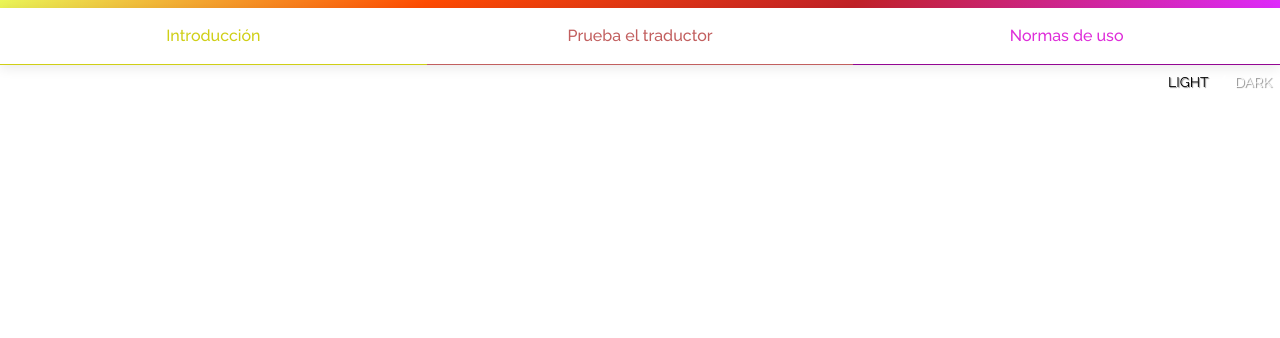
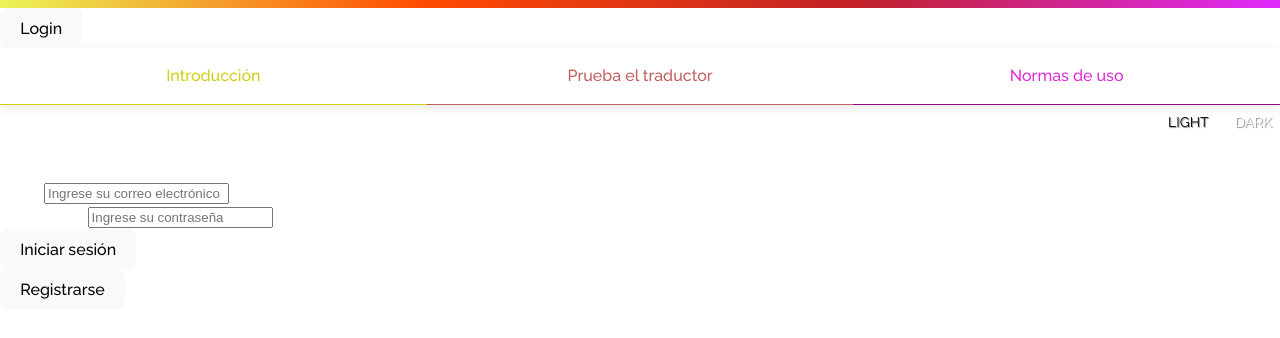
Before and after one commit to soniamartinezz/app-neskatila-front, a React (Vite) app: page /login in a window 1280 px wide. Shown: the top 338 px of the page. Built offline with nearby package versions, Linux system fonts and the light colour scheme.

Commit message:
login + form

```diff
--- a/src/App.jsx
+++ b/src/App.jsx
@@ -5,6 +5,8 @@ import ToggleSwitch from './components/ToggleSwitch';
 import Home from './views/Home';
 import Translate from './views/Translate';
 import UseRules from './views/UseRules';
+import LoginForm from './views/Login';
+import RegisterForm from './views/Register';
 import './App.css';
 
 function App({ handleClick, isDark }) {
@@ -17,6 +19,8 @@ function App({ handleClick, isDark }) {
           <Route path="/" element={<Home />} />
           <Route path="/traducir" element={<Translate />} />
           <Route path="/normas-uso" element={<UseRules />} />
+          <Route path="/login" element={<LoginForm />} />
+          <Route path="/register" element={<RegisterForm />} />
         </Routes>
       </Router>
     </>
--- /dev/null
+++ b/src/components/LoginButton.jsx
@@ -0,0 +1,13 @@
+import { Link } from 'react-router-dom';
+
+function LoginButton() {
+    return (
+      <div className="options-user">
+        <Link to="/login">
+          <button type="button">Login</button>
+        </Link>
+      </div>
+    );
+}
+
+export default LoginButton;
--- a/src/components/Navbar.jsx
+++ b/src/components/Navbar.jsx
@@ -1,5 +1,6 @@
 import { Link, useLocation } from 'react-router-dom';
 import { useState, useEffect } from 'react';
+import LoginButton from './LoginButton';
 
 function Navbar() {
     const location = useLocation();
@@ -12,6 +13,7 @@ function Navbar() {
     return (
         <>
             <div className="header"></div>
+            <LoginButton />
             <nav className='navbar'>
                 <ul>
                     <li className={`${activePath === '/' ? "active" : ""}`}>
--- a/src/views/Home.jsx
+++ b/src/views/Home.jsx
@@ -8,7 +8,7 @@ function Home() {
             <main className="container">
                 <section className="content">
                     <h1>neskatila v1.6.0</h1>
-                    <p>Neskatila es una herramienta de traducción que facilita de manera rápida y sencilla la conversión entre euskera y castellano, ofreciendo una solución eficiente para esta tarea</p>
+                    <p>Neskatila es una herramienta de traducción que facilita de manera rápida y sencilla la conversión entre euskera y castellano, ofreciendo una solución eficiente para esta tarea.</p>
                     <div className="images">
                         <img className="logo-thebrigde" src={logoTheBridge} alt="logo-thebridge" />
                         <img className="logo-neskatila" src={logoNeskatila} alt="logo-neskatila" />
--- /dev/null
+++ b/src/views/Login.jsx
@@ -0,0 +1,78 @@
+import React, { useState } from 'react';
+import { Link } from 'react-router-dom';
+
+function LoginForm() {
+  const [email, setEmail] = useState('');
+  const [password, setPassword] = useState('');
+  const [emailError, setEmailError] = useState('');
+  const [passwordError, setPasswordError] = useState('');
+
+  const validateEmail = (value) => {
+    const emailRegex = /^[^\s@]+@[^\s@]+\.[^\s@]+$/;
+    if (!emailRegex.test(value)) {
+      setEmailError('Ingrese un correo electrónico válido');
+    } else {
+      setEmailError('');
+    }
+  };
+
+  const handleEmailChange = (event) => {
+    const { value } = event.target;
+    setEmail(value);
+    validateEmail(value);
+  };
+
+  const handlePasswordChange = (event) => {
+    setPassword(event.target.value);
+    // Validación de la contraseña
+    if (event.target.value.trim() === '') {
+      setPasswordError('Ingrese su contraseña');
+    } else {
+      setPasswordError('');
+    }
+  };
+
+  const handleSubmit = (event) => {
+    event.preventDefault();
+
+    // Validación de la contraseña
+    if (password.trim() === '') {
+      setPasswordError('Ingrese su contraseña');
+      return;
+    } else {
+      setPasswordError('');
+    }
+
+    // Aquí podrías agregar la lógica para iniciar sesión, como enviar los datos al servidor
+    console.log('Email:', email);
+    console.log('Password:', password);
+
+    // Limpia los campos después del envío
+    setEmail('');
+    setPassword('');
+  };
+
+  return (
+    <div>
+      <h2>Login</h2>
+      <form onSubmit={handleSubmit}>
+        <div>
+          <label>Email:</label>
+          <input type="email" value={email} onChange={handleEmailChange} placeholder="Ingrese su correo electrónico" required />
+          {emailError && <p style={{ color: 'red' }}>{emailError}</p>}
+        </div>
+        <div>
+          <label>Contraseña:</label>
+          <input type="password" value={password} onChange={handlePasswordChange} placeholder="Ingrese su contraseña" required />
+          {passwordError && <p style={{ color: 'red' }}>{passwordError}</p>}
+        </div>
+        <button type="submit">Iniciar sesión</button>
+      </form>
+      <Link to="/register">
+        <button type="button">Registrarse</button>
+      </Link>
+    </div>
+  );
+}
+
+export default LoginForm;
--- /dev/null
+++ b/src/views/Register.jsx
@@ -0,0 +1,93 @@
+import React, { useState } from 'react';
+import { Link } from 'react-router-dom';
+
+function RegisterForm() {
+  const [password, setPassword] = useState('');
+  const [confirmPassword, setConfirmPassword] = useState('');
+  const [email, setEmail] = useState('');
+  const [passwordError, setPasswordError] = useState('');
+  const [error, setError] = useState('');
+
+  const handlePasswordChange = (event) => {
+    setPassword(event.target.value);
+    if (confirmPassword) {
+      // Validación de contraseña
+      if (event.target.value !== confirmPassword) {
+        setPasswordError('Las contraseñas no coinciden');
+      } else {
+        setPasswordError('');
+      }
+    }
+  };
+
+  const handleConfirmPasswordChange = (event) => {
+    setConfirmPassword(event.target.value);
+    // Validación de contraseña
+    if (password && event.target.value !== password) {
+      setPasswordError('Las contraseñas no coinciden');
+    } else {
+      setPasswordError('');
+    }
+  };
+
+  const handleEmailChange = (event) => {
+    setEmail(event.target.value);
+    // Validación básica del correo electrónico
+    const emailRegex = /^[^\s@]+@[^\s@]+\.[^\s@]+$/;
+    if (!emailRegex.test(event.target.value)) {
+      setError('Ingrese un correo electrónico válido');
+    } else {
+      setError('');
+    }
+  };
+
+  const handleSubmit = (event) => {
+    event.preventDefault();
+    // Validación de contraseña
+    if (password !== confirmPassword) {
+      setPasswordError('Las contraseñas no coinciden');
+      return;
+    }
+    // Validación básica del correo electrónico
+    const emailRegex = /^[^\s@]+@[^\s@]+\.[^\s@]+$/;
+    if (!emailRegex.test(email)) {
+      setError('Ingrese un correo electrónico válido');
+      return;
+    }
+    // Aquí podrías enviar los datos del formulario a tu servidor para el registro
+    console.log('Password:', password);
+    console.log('Email:', email);
+    // Limpia los campos después del envío
+    setPassword('');
+    setConfirmPassword('');
+    setEmail('');
+    setPasswordError('');
+    setError('');
+  };
+
+  return (
+    <div>
+      <h2>Registro</h2>
+      <form onSubmit={handleSubmit}>
+        <div>
+          <label>Contraseña:</label>
+          <input type="password" value={password} onChange={handlePasswordChange} placeholder="Ingrese su contraseña" required />
+        </div>
+        <div>
+          <label>Confirmar Contraseña:</label>
+          <input type="password" value={confirmPassword} onChange={handleConfirmPasswordChange} placeholder="Confirme su contraseña" required />
+          {passwordError && <p style={{ color: 'red' }}>{passwordError}</p>}
+        </div>
+        <div>
+          <label>Email:</label>
+          <input type="email" value={email} onChange={handleEmailChange} placeholder="Ingrese su correo electrónico" required />
+          {error && <p style={{ color: 'red' }}>{error}</p>}
+        </div>
+        <button type="submit">Registrarse</button>
+      </form>
+      <p>¿Ya tienes una cuenta? <Link to="/login">Iniciar sesión</Link></p>
+    </div>
+  );
+}
+
+export default RegisterForm;
--- a/src/views/Translate.jsx
+++ b/src/views/Translate.jsx
@@ -15,7 +15,9 @@ function Translate() {
     const handleChangeLanguage = (newLanguage, textButtonValue) => {
         setLanguage(newLanguage);
         setPlaceholderText(textButtonValue === 'Español ➔ Euskera' ? 'Idatzi zure Webgunearen testuak' : 'Escribe los textos de tu Web');
-        handleTranslate(textButtonValue);
+        if(textAreaValue){
+            handleTranslate(textButtonValue);
+        }
     };
 
     const handleTextAreaChange = (event) => {
@@ -52,7 +54,6 @@ function Translate() {
                             <textarea ref={textAreaRef} value={textAreaValue} onChange={handleTextAreaChange} placeholder={placeholderText}></textarea>
                         )}
                     </div>
-                    <ButtonFavorites />
                 </section>
             </main>
             <Footer />
```
Also changed, not shown: src/components/Spinner.jsx (+20 -20 lines).
